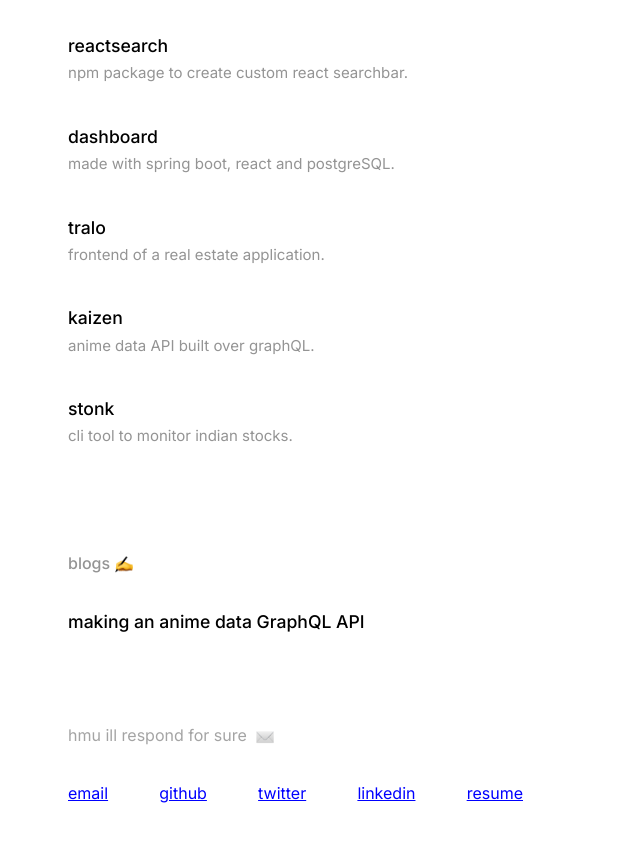
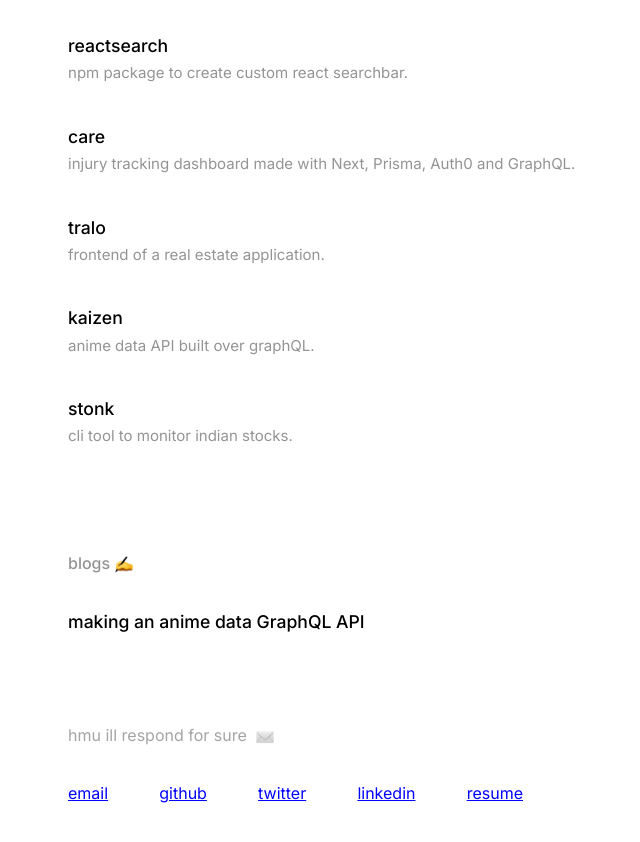
Before and after one commit to AnujSharma141/portfolio, a Gatsby site: page / in a window 1280 px wide. Shown: the part 930-1772 px from the top of the page, without its empty margins (252-892 px from the left). Built offline with nearby package versions, Linux system fonts and the light colour scheme; Gatsby itself is replaced by a stand-in of ours; a web font is replaced by a local one.

Commit message:
Update projects.js

```diff
--- a/src/data/projects.js
+++ b/src/data/projects.js
@@ -9,10 +9,10 @@ const projects = [
     button: "#AD29A4",
   },
   {
-    text: "dashboard",
-    url: "https://springbootreact.netlify.app/",
+    text: "care",
+    url: "https://care-lac.vercel.app/",
     description:
-      "made with spring boot, react and postgreSQL.",
+      "injury tracking dashboard made with Next, Prisma, Auth0  and GraphQL.",
     image: "https://i.ibb.co/VmsCrhd/Image-3.png",
     color: "#E8EBFF",
     button: "#2F5B8D",
```
